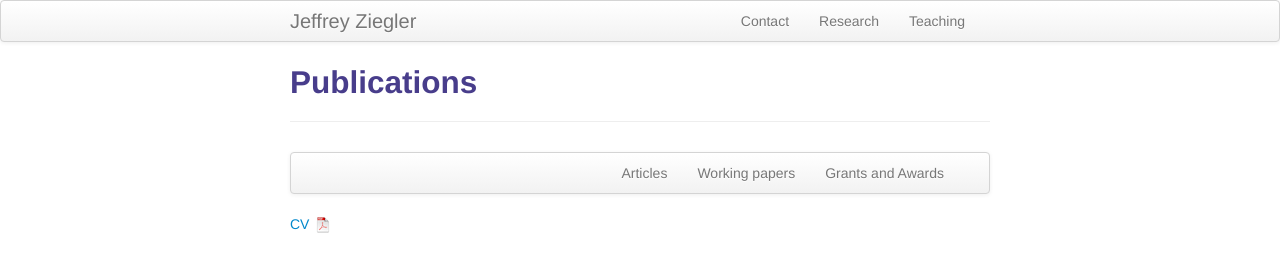
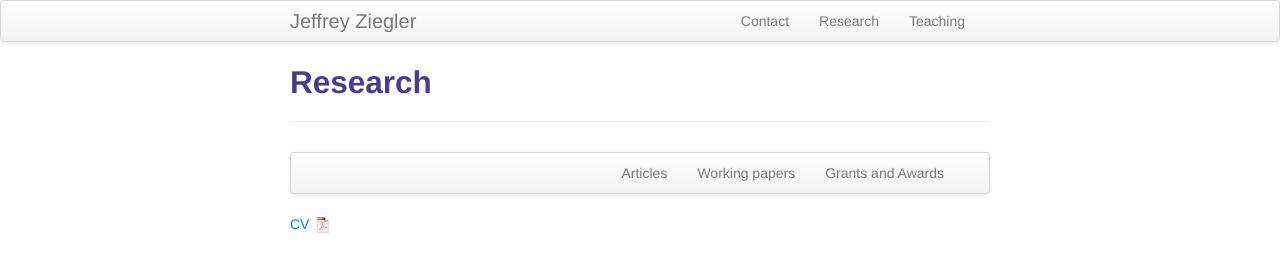
Before and after one commit to zieglerjef/zieglerjef.github.io, a Jekyll site: the page built from pages/pubs.md, in a window 1280 px wide. Shown: the top 253 px of the page. Built offline with Jekyll 4.4.1, drawn with Linux system fonts in a browser that asks for light colours.

Commit message:
Update pubs.md

```diff
--- a/pages/pubs.md
+++ b/pages/pubs.md
@@ -1,7 +1,7 @@
 ---
 layout: page
-title: Publications
-description: Jeffrey Ziegler's publications
+title: Research
+description: Jeffrey Ziegler's research
 ---
 
 <div class="navbar">
```
